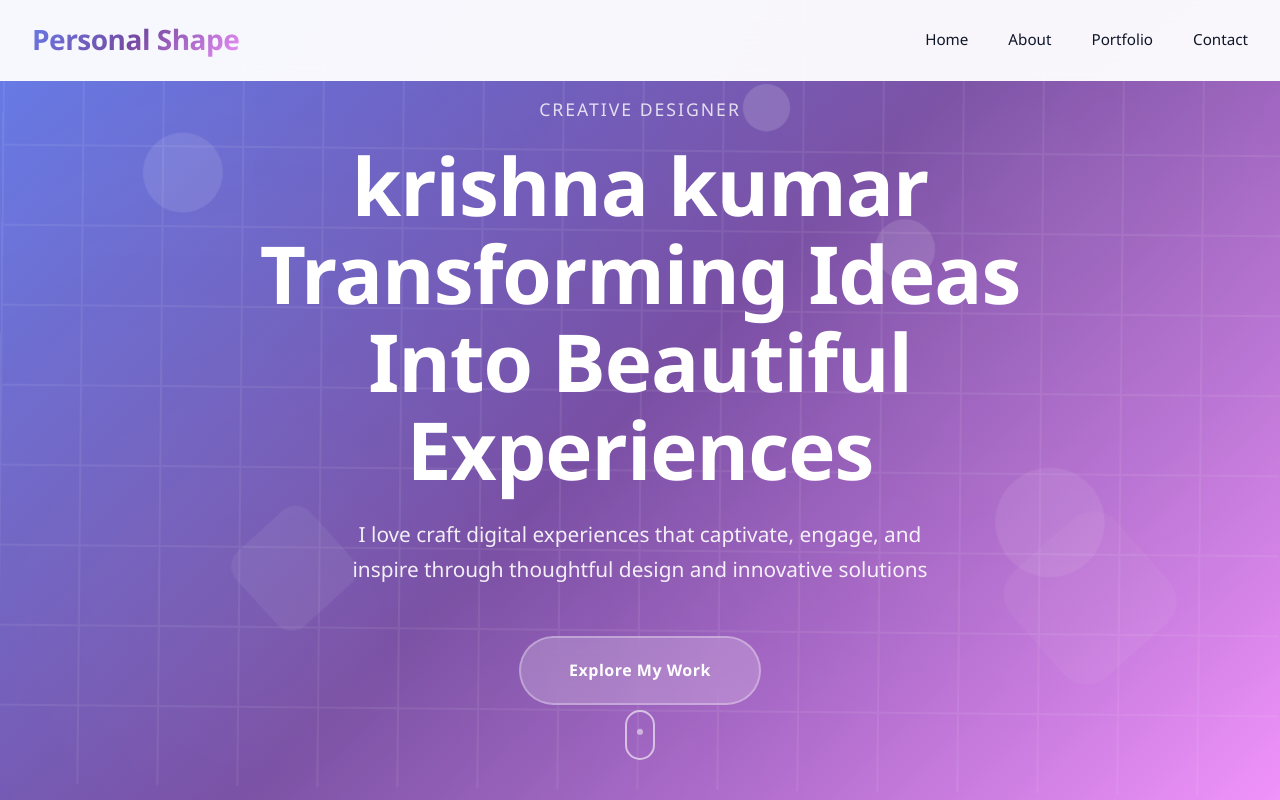
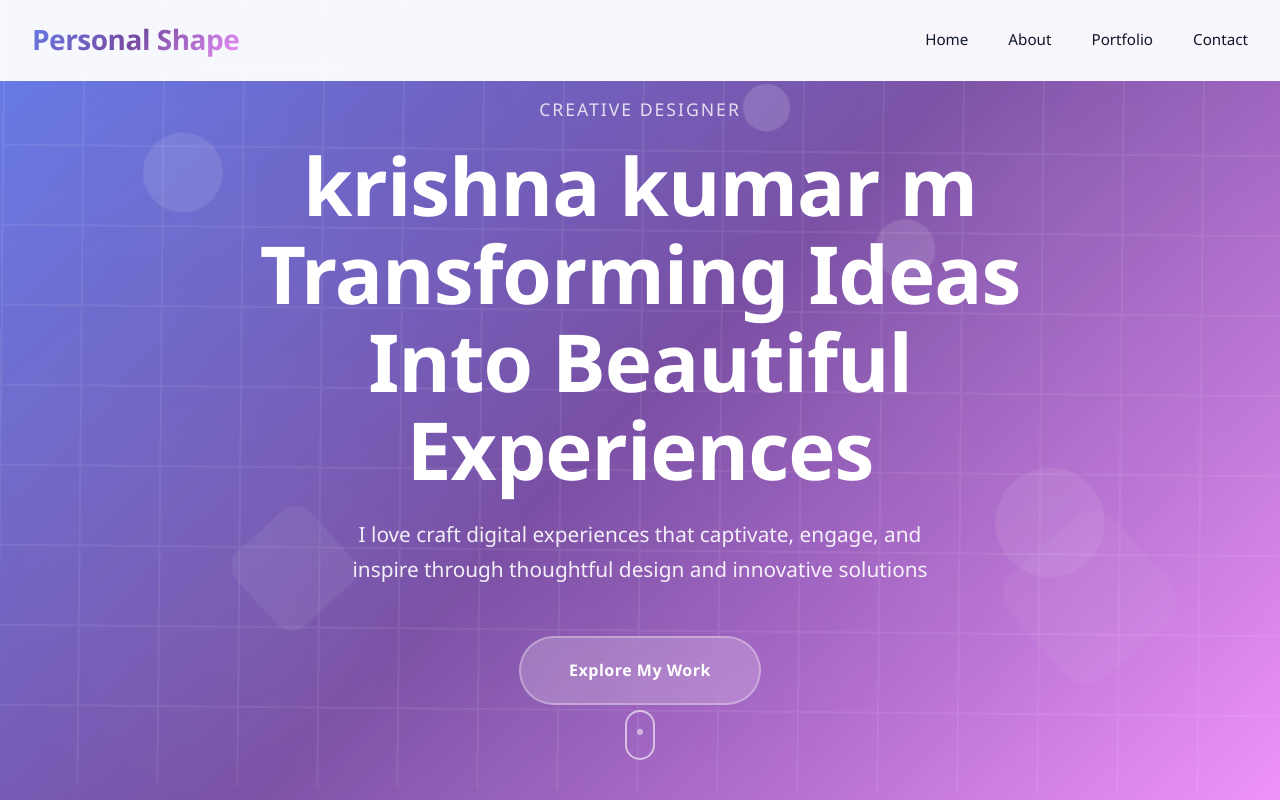
Before and after one commit to krishnakumarkrish/Project_Learn, a plain HTML site: page index.html in a window 1280 px wide. Shown: the top 800 px of the page. Drawn offline with Linux system fonts and the light colour scheme.

Commit message:
Update index.html

```diff
--- a/index.html
+++ b/index.html
@@ -55,7 +55,7 @@ https://templatemo.com/tm-593-personal-shape
         </div>
         <div class="hero-content">
             <div class="hero-subtitle">Creative Designer</div>
-            <h1>krishna kumar Transforming Ideas Into Beautiful Experiences</h1>
+            <h1>krishna kumar m Transforming Ideas Into Beautiful Experiences</h1>
             <p class="subtitle">I love craft digital experiences that captivate, engage, and inspire through thoughtful design and innovative solutions</p>
             <a href="#portfolio" class="cta-button">Explore My Work</a>
         </div>
```
